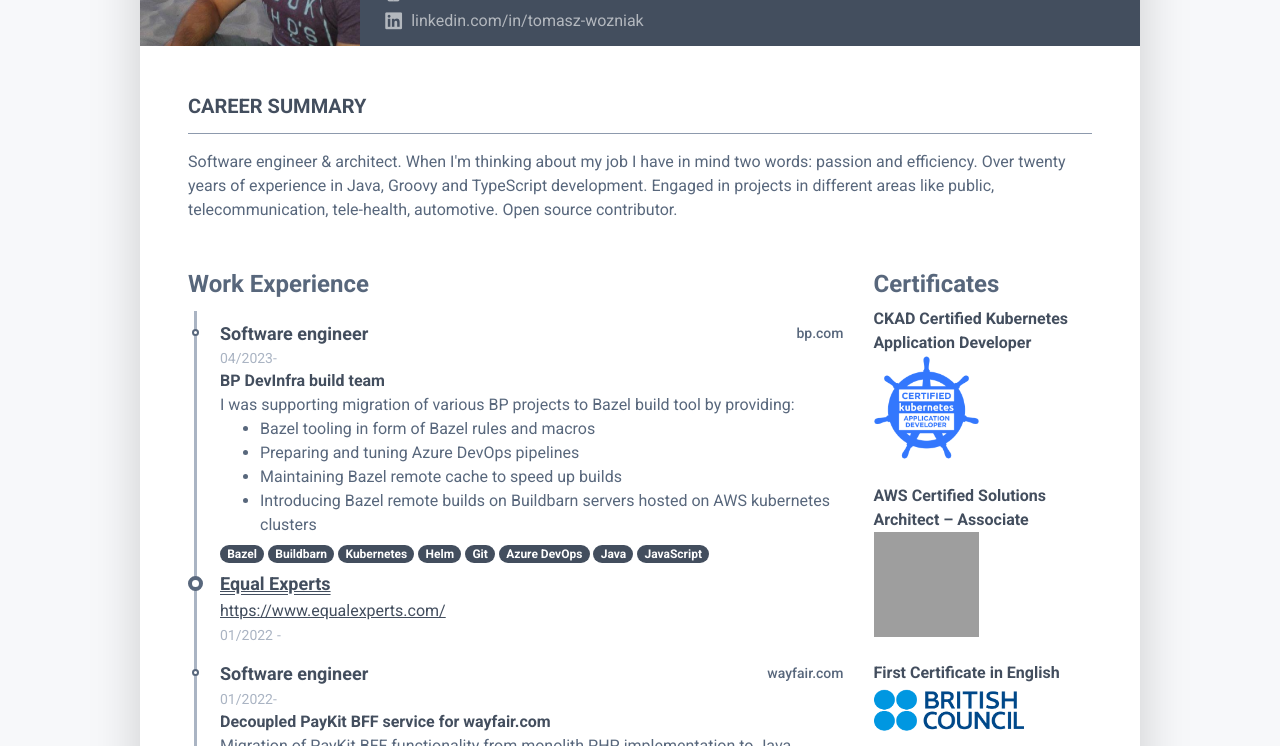
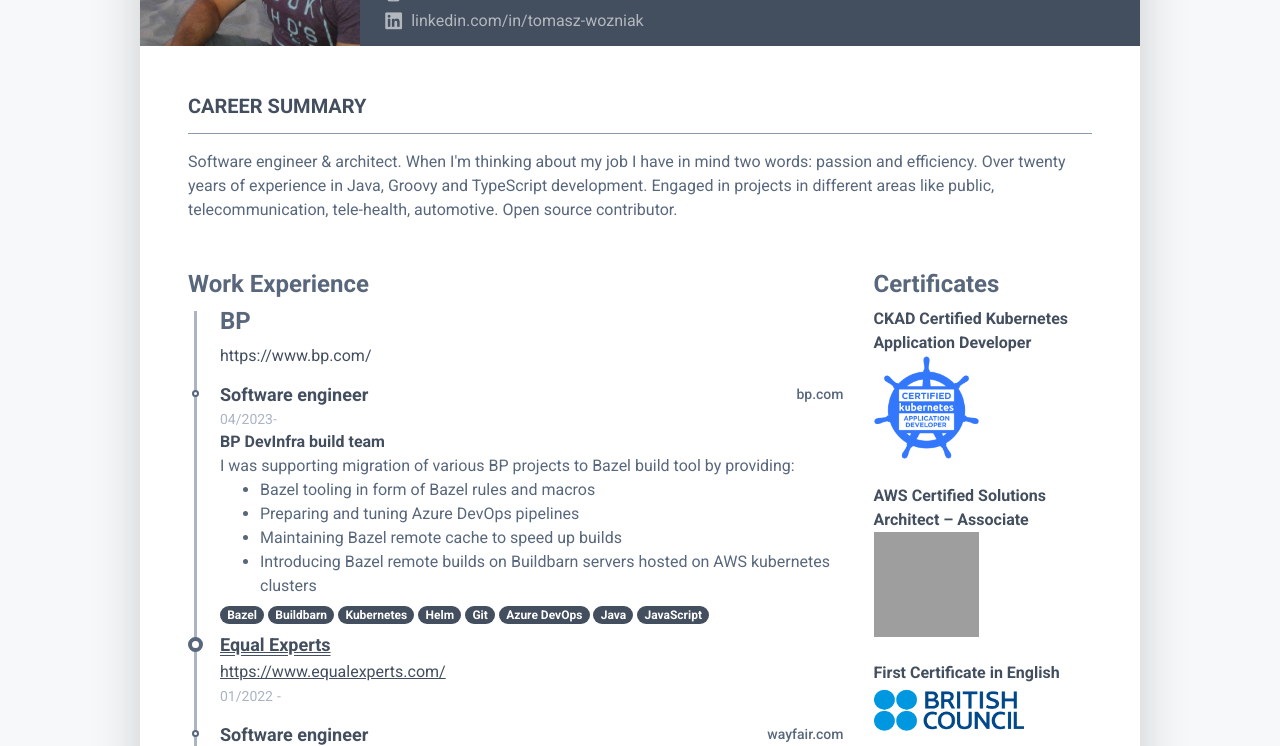
Before and after one commit to tomasz-wozniak75/tomasz-wozniak75.github.io, a plain HTML site: page index.html in a window 1280 px wide. Shown: the part 204-950 px from the top of the page. Drawn offline with Linux system fonts and the light colour scheme; grey boxes are pictures that could not be loaded.

Commit message:
BP added

```diff
--- a/index.html
+++ b/index.html
@@ -260,6 +260,8 @@
             <h2 class="details__title">Work Experience</h2>
 
             <div class="p-experience__container">
+                <h2 class="p-name">BP</h2>
+                <div class="customer-url"><a target="_blank"  href="https://www.bp.com/">https://www.bp.com/</a></div>
 
                 <div class="p-experience h-event">
                     <div class="p-experience__role">Software engineer</div>
@@ -301,7 +303,7 @@
                         <div class="p-experience__role">Software engineer</div>
                         <div class="p-experience__customer">wayfair.com</div>
                         <time class="dt-start" datetime="01/2022">01/2022</time>
-                        <time class="dt-end"></time>
+                        <time class="dt-end">03/2023</time>
                         <h2 class="p-name">Decoupled PayKit BFF service for wayfair.com</h2>
                         <div class="p-experience__summary">
                             <p>Migration of PayKit BFF functionality from monolith PHP implementation to Java service</p>
```
